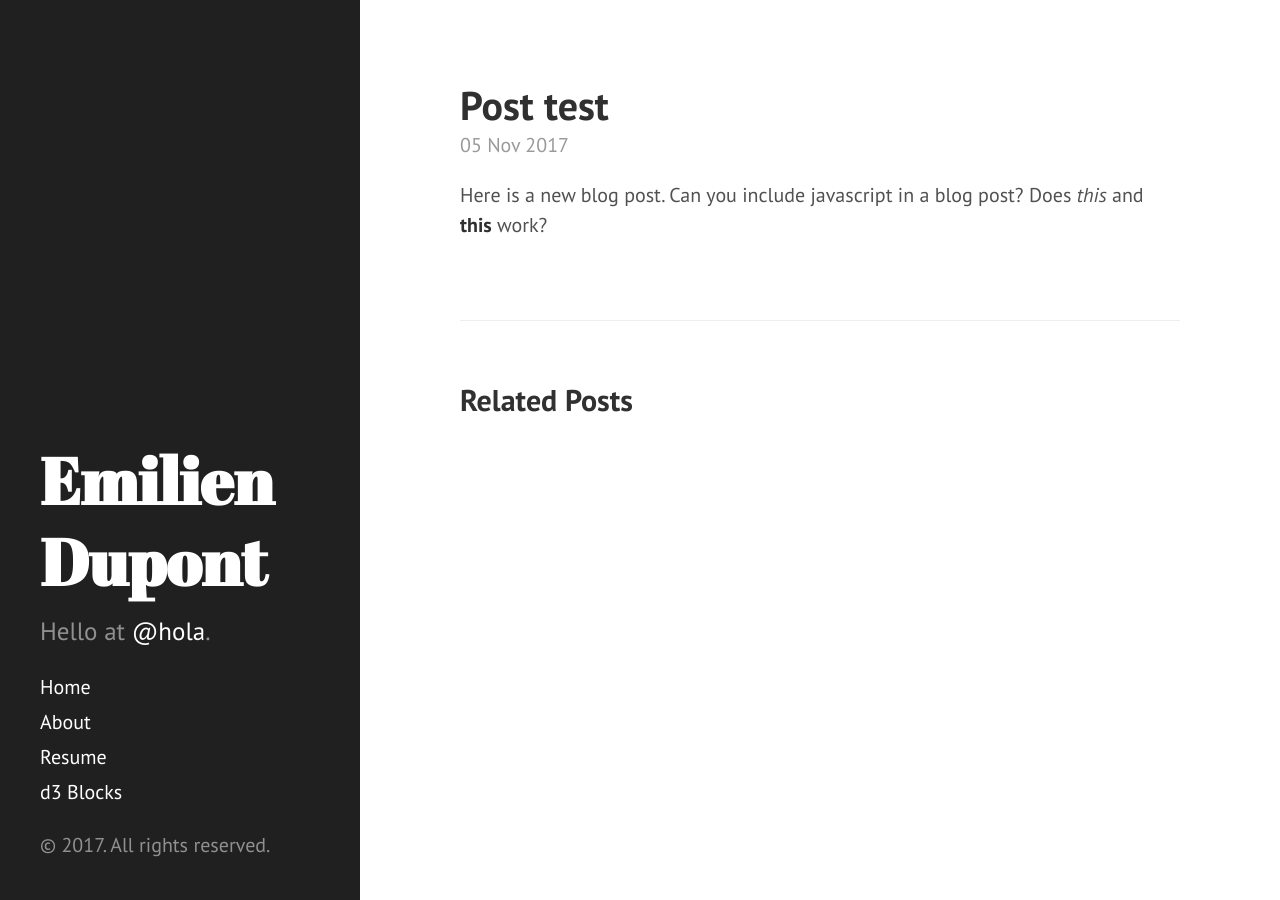
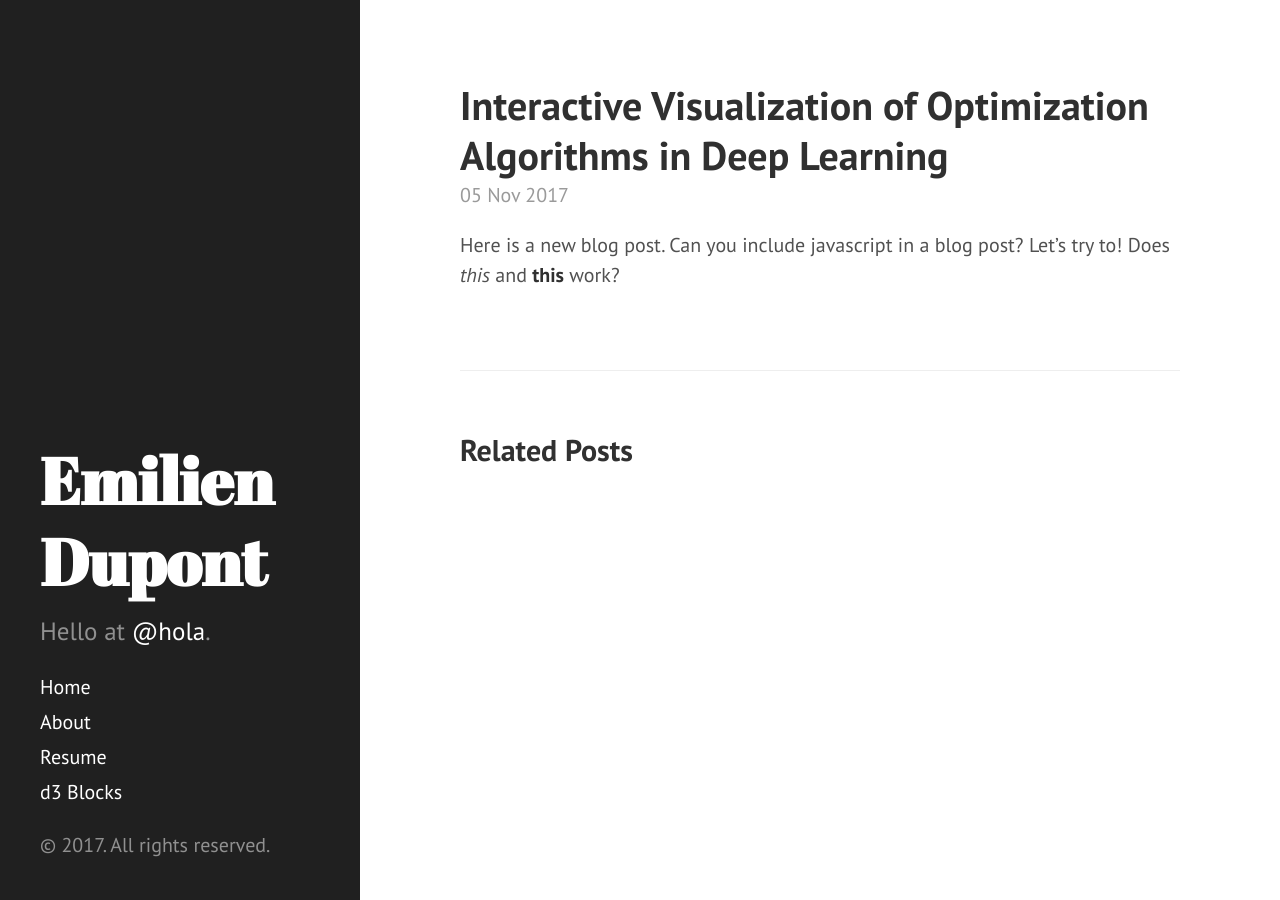
Before and after one commit to EmilienDupont/emiliendupont.github.io, a Jekyll site: the page built from _posts/2017-11-05-hello-test.md, in a window 1280 px wide. Built offline with Jekyll 4.4.1, drawn with Linux system fonts in a browser that asks for light colours; a script that is not in the unit is left out; comment, search, counter and statistics services are not loaded.

Commit message:
:sparkles: attempting to include javascript

```diff
--- a/_includes/head.html
+++ b/_includes/head.html
@@ -26,4 +26,9 @@
 
   <!-- RSS -->
   <link rel="alternate" type="application/rss+xml" title="RSS" href="/atom.xml">
+
+  <!-- External js libraries -->
+  {% if page.title == "Interactive Visualization of Optimization Algorithms in Deep Learning" %}
+    <script src="//d3js.org/d3.v3.min.js"></script>
+  {% endif %}
 </head>
--- a/_posts/2017-11-05-hello-test.md
+++ b/_posts/2017-11-05-hello-test.md
@@ -1,9 +1,13 @@
 ---
 layout: post
-title: Post test
+title: Interactive Visualization of Optimization Algorithms in Deep Learning
 comments: true
+jsarr:
+- _js/rain.js
 ---
 
 Here is a new blog post.
-Can you include javascript in a blog post?
+Can you include javascript in a blog post? Let's try to!
 Does _this_ and **this** work?
+
+<div id="rain"></div>
```
Also changed, not shown: _includes/_js/rain.js (added, +44 -0 lines).
